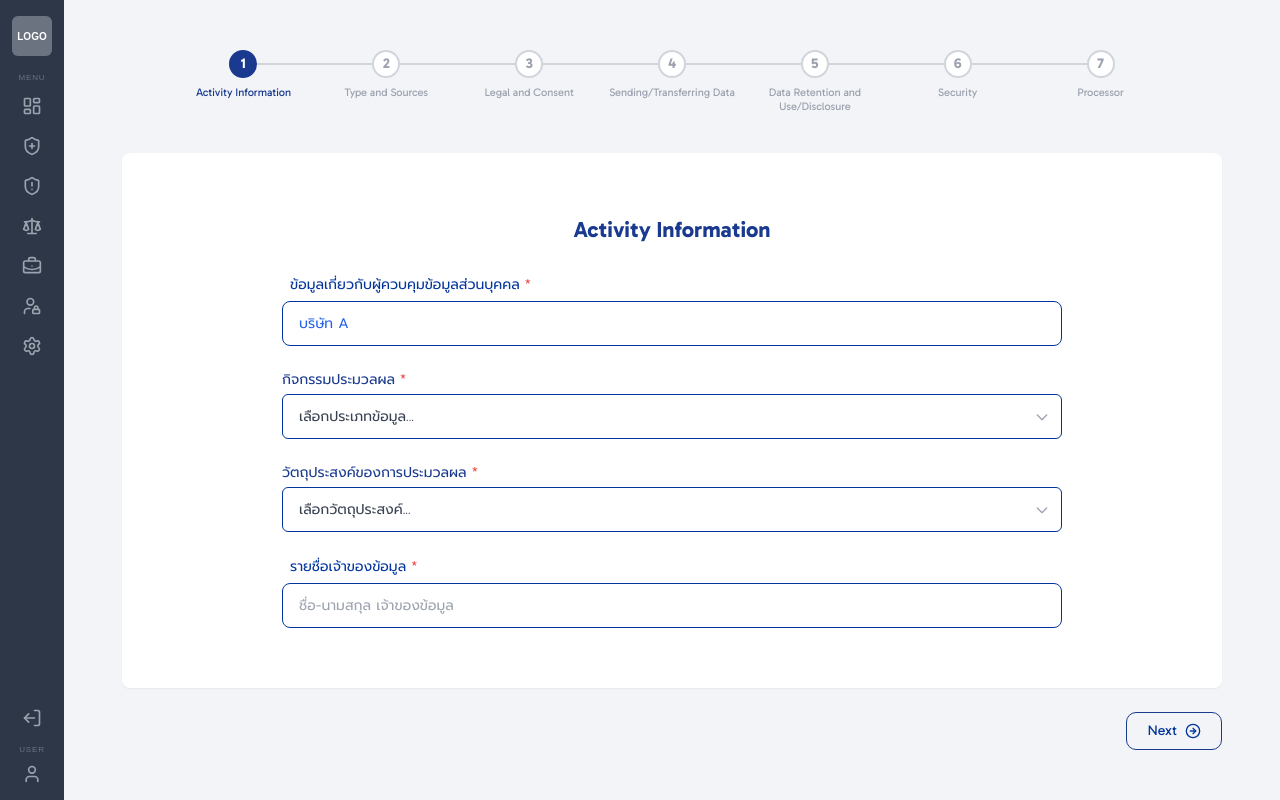
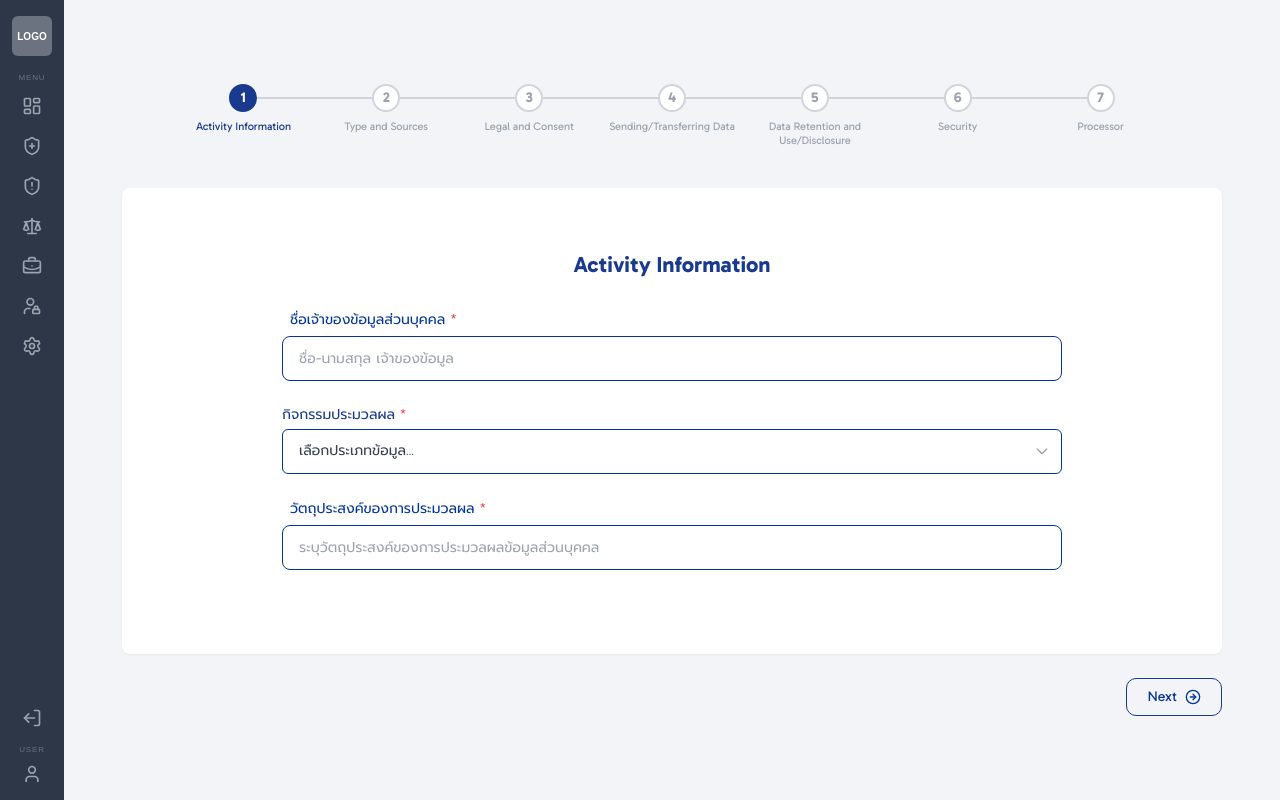
Before and after one commit to thiprada17/ROPA, a Next.js app in the folder frontend/: page /Form in a window 1280 px wide. Built offline with nearby package versions, Linux system fonts and the light colour scheme.

Commit message:
แก้คับ ลืมเช้ค figma ล่าสุดให้ดี

```diff
--- a/frontend/app/form/components/steps/Step1Activity.tsx
+++ b/frontend/app/form/components/steps/Step1Activity.tsx
@@ -8,18 +8,18 @@ const dataTypes = ["ชื่อ-นามสกุล", "เลขบัตร
 const processingPurposes = ["การตลาด", "การวิเคราะห์ข้อมูล", "ปรับปรุงบริการ", "วิจัยภายในองค์กร"];
 
 export default function Step1Activity() {
-  const [company, setCompany] = useState("บริษัท A"); // ตั้ง default มันพัง ไม่รุว่าเปนไร
+  const [dataOwner, setDataOwner] = useState("");
   const [dataType, setDataType] = useState("");
   const [processingPurpose, setProcessingPurpose] = useState("");
 
   return (
     <div className="space-y-6 font-prompt">
       <InputField
-        id="company"
-        label="ข้อมูลเกี่ยวกับผู้ควบคุมข้อมูลส่วนบุคคล"
-        value={company}
-        onChange={setCompany}
-        placeholder="บริษัท A"
+        id="dataOwner"
+        label="ชื่อเจ้าของข้อมูลส่วนบุคคล"
+        value={dataOwner}
+        onChange={setDataOwner}
+        placeholder="ชื่อ-นามสกุล เจ้าของข้อมูล"
       />
 
       <div>
@@ -35,7 +35,7 @@ export default function Step1Activity() {
       </div>
 
       <div>
-        <label className="text-sm font-medium text-[#1a3a8f] block mb-1">
+        {/* <label className="text-sm font-medium text-[#1a3a8f] block mb-1">
           วัตถุประสงค์ของการประมวลผล <span className="text-red-500">*</span>
         </label>
         <SingleSelect
@@ -43,16 +43,16 @@ export default function Step1Activity() {
           value={processingPurpose}
           onChange={setProcessingPurpose}
           placeholder="เลือกวัตถุประสงค์..."
+        /> */}
+        <InputField
+          id="processingPurpose"
+          label="วัตถุประสงค์ของการประมวลผล"
+          value={processingPurpose}
+          onChange={setProcessingPurpose}
+          placeholder="ระบุวัตถุประสงค์ของการประมวลผลข้อมูลส่วนบุคคล"
         />
       </div>
 
-      <InputField
-        id="dataOwners"
-        label="รายชื่อเจ้าของข้อมูล"
-        value=""
-        onChange={() => {}}
-        placeholder="ชื่อ-นามสกุล เจ้าของข้อมูล"
-      />
     </div>
   );
 }
```
